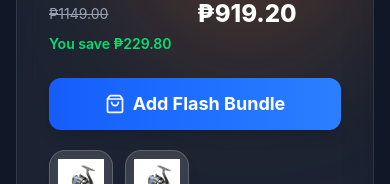
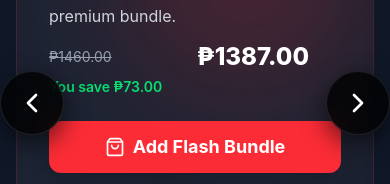
Before and after one commit to eugenepuyod/cebutackleshop, a Vue app: page / in a window 390 px wide. Shown: the part 5399-5583 px from the top of the page. Built offline with nearby package versions, Linux system fonts and the light colour scheme.

Commit message:
Initial commit

```diff
--- a/src/components/AppNavbar.vue
+++ b/src/components/AppNavbar.vue
@@ -7,10 +7,10 @@ const cartStore = useCartStore()
 const isMobileMenuOpen = ref(false)
 
 const navLinks = [
-  { name: 'Home', path: '/' },
-  { name: 'Shop', path: '/shop' },
-  { name: 'About', path: '/about' },
-  { name: 'Contact', path: '/contact' }
+  { name: 'New & Featured', path: '/shop?tag=New' },
+  { name: 'Rods', path: '/shop?tag=Rods' },
+  { name: 'Reels', path: '/shop?tag=Reels' },
+  { name: 'Sale', path: '/shop?tag=Sale' }
 ]
 </script>
 
--- a/src/views/HomeView.vue
+++ b/src/views/HomeView.vue
@@ -198,7 +198,7 @@ onUnmounted(() => {
 <template>
   <div class="home-page overflow-hidden">
     <!-- Hero Banner -->
-    <section class="h-[680px] sm:h-[680px] md:h-[600px] relative mt-[-72px] overflow-hidden">
+    <section class="h-[680px] sm:h-[680px] md:h-[600px] lg:h-[900px] relative mt-[-72px] overflow-hidden">
       <swiper
         :modules="swiperModules"
         :effect="'fade'"
@@ -383,7 +383,7 @@ onUnmounted(() => {
     </section>
 
     <!-- Bundle Discount Catalogs -->
-    <section class="py-20 bg-gray-900 text-white overflow-hidden relative">
+    <section class="py-20 bg-gray-900 text-white overflow-hidden relative hidden">
       <div class="absolute inset-0 opacity-20 bg-[radial-gradient(ellipse_at_top,_var(--tw-gradient-stops))] from-blue-900 via-gray-900 to-black pointer-events-none"></div>
 
       <div class="max-w-7xl mx-auto px-4 sm:px-6 lg:px-8 relative z-10">
@@ -401,7 +401,7 @@ onUnmounted(() => {
               768: { slidesPerView: 2, spaceBetween: 10 },    // tablet
               1024: { slidesPerView: 3, spaceBetween: 25 },    // up
             }"
-            :navigation="false"
+            :navigation="{ prevEl: '.swiper-button-prev-bundledexclusive', nextEl: '.swiper-button-next-bundledexclusive' }"
             :speed="1500"
             :autoplay="false"
             :loop="true"
@@ -480,6 +480,26 @@ onUnmounted(() => {
               </div>
             </swiper-slide>
           </swiper>
+          <button class="swiper-button-prev-bundledexclusive absolute top-3/4 left-0 -translate-y-1/2 -mt-8
+            bg-black/80 backdrop-blur-md border border-white/10
+            shadow-[0_8px_25px_rgba(0,0,0,0.6)]
+            w-16 h-16 rounded-full flex items-center justify-center
+            text-white hover:text-red-400
+            hover:shadow-[0_0_25px_rgba(239,68,68,0.5)]
+            transition-all duration-300 z-10 focus:outline-none
+            hover:scale-110 active:scale-95">
+            <ChevronLeft class="w-8 h-8" />
+          </button>
+          <button class="swiper-button-next-bundledexclusive absolute top-3/4 right-0 -translate-y-1/2 -mt-8
+            bg-black/80 backdrop-blur-md border border-white/10
+            shadow-[0_8px_25px_rgba(0,0,0,0.6)]
+            w-16 h-16 rounded-full flex items-center justify-center
+            text-white hover:text-red-400
+            hover:shadow-[0_0_25px_rgba(239,68,68,0.5)]
+            transition-all duration-300 z-10 focus:outline-none
+            hover:scale-110 active:scale-95">
+            <ChevronRight class="w-8 h-8" />
+          </button>
         </div>
       </div>
     </section>
@@ -507,7 +527,7 @@ onUnmounted(() => {
               768: { slidesPerView: 2, spaceBetween: 10 },    // tablet
               1024: { slidesPerView: 3, spaceBetween: 25 },    // up
             }"
-            :navigation="false"
+            :navigation="{ prevEl: '.swiper-button-prev-bundledend', nextEl: '.swiper-button-next-bundledend' }"
             :speed="1500"
             :autoplay="false"
             :loop="true"
@@ -607,6 +627,26 @@ onUnmounted(() => {
               </div>
             </swiper-slide>
           </swiper>
+          <button class="swiper-button-prev-bundledend absolute top-3/4 left-0 -translate-y-1/2 -mt-8
+            bg-black/80 backdrop-blur-md border border-white/10
+            shadow-[0_8px_25px_rgba(0,0,0,0.6)]
+            w-16 h-16 rounded-full flex items-center justify-center
+            text-white hover:text-red-400
+            hover:shadow-[0_0_25px_rgba(239,68,68,0.5)]
+            transition-all duration-300 z-10 focus:outline-none
+            hover:scale-110 active:scale-95">
+            <ChevronLeft class="w-8 h-8" />
+          </button>
+          <button class="swiper-button-next-bundledend absolute top-3/4 right-0 -translate-y-1/2 -mt-8
+            bg-black/80 backdrop-blur-md border border-white/10
+            shadow-[0_8px_25px_rgba(0,0,0,0.6)]
+            w-16 h-16 rounded-full flex items-center justify-center
+            text-white hover:text-red-400
+            hover:shadow-[0_0_25px_rgba(239,68,68,0.5)]
+            transition-all duration-300 z-10 focus:outline-none
+            hover:scale-110 active:scale-95">
+            <ChevronRight class="w-8 h-8" />
+          </button>
         </div>
       </div>
     </section>
@@ -617,7 +657,7 @@ onUnmounted(() => {
 
 
     <!-- Customer Reviews -->
-    <section class="py-5 bg-gray-50 overflow-hidden">
+    <section class="py-5 lg:pt-20 bg-gray-50 overflow-hidden">
       <div class="max-w-7xl mx-auto px-4 sm:px-6 lg:px-8">
         <div class="text-center mb-5 reveal reveal-fade-up">
           <h2 class="text-3xl md:text-4xl font-bold text-gray-900 mb-4 tracking-tight">What Anglers Say</h2>
@@ -630,7 +670,7 @@ onUnmounted(() => {
             :slidesPerView="1"
             :breakpoints="{ 768: { slidesPerView: 2, spaceBetween: 24 }, 1024: { slidesPerView: 3, spaceBetween: 32 } }"
             :navigation="{ prevEl: '.swiper-button-prev-custom', nextEl: '.swiper-button-next-custom' }"
-            :pagination="{ clickable: true }"
+            :pagination="false"
             :autoplay="{ delay: 6000, disableOnInteraction: false }"
             :loop="true"
             class="pb-16"
```
